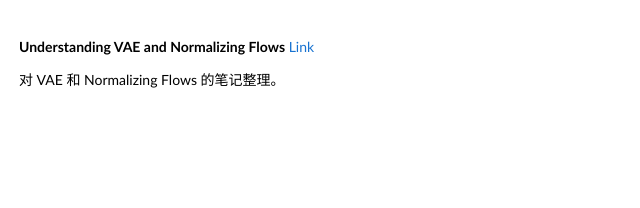
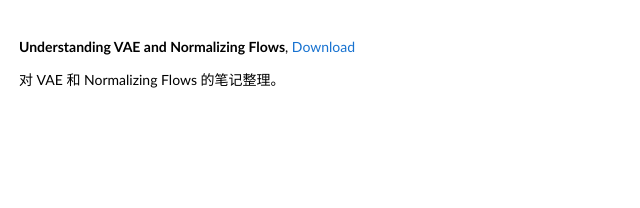
Before and after one commit to RongfanLi98/RongfanLi98.github.io, a plain HTML site: page index.html in a window 1280 px wide. Shown: the part 2304-2512 px from the top of the page, 166-806 px from the left. Drawn offline with Linux system fonts and the light colour scheme.

Commit message:
update nf

```diff
--- a/index.html
+++ b/index.html
@@ -264,7 +264,7 @@
 <!--        <img src='project/ICASSP2022/ICASSP2022_intro.png'  width="200" height="120">-->
 <!--      </td>-->
       <td valign="top" width="80%">
-          <strong>Understanding VAE and Normalizing Flows</strong> <a href="https://www.overleaf.com/read/fycsktkdqskz">Link</a> <br>
+          <strong>Understanding VAE and Normalizing Flows</strong>, <a href="project/Part-time/Understanding_VAE_and_Normalizing_Flows.pdf">Download</a> <br>
        <p>对 VAE 和 Normalizing Flows 的笔记整理。</p>
       </td>
     </tr>
```
Also changed, not shown: 1 other file.
